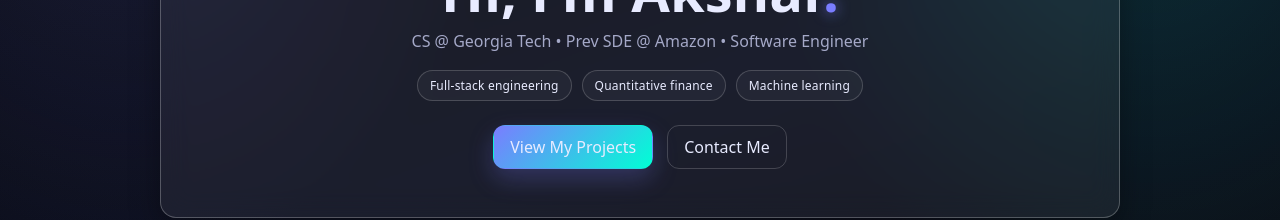
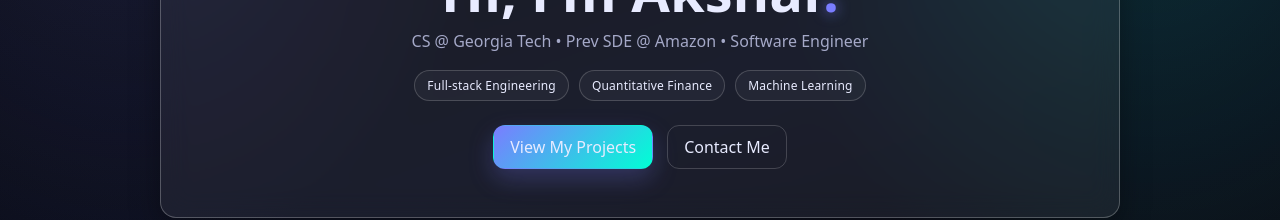
Before and after one commit to AksharRavichandran/AksharRavichandran.github.io, a React (Vite) app: page / in a window 1280 px wide. Shown: the part 294-514 px from the top of the page. Built offline with nearby package versions, Linux system fonts and the light colour scheme.

Commit message:
Text change

```diff
--- a/src/components/Hero.jsx
+++ b/src/components/Hero.jsx
@@ -19,9 +19,9 @@
           CS @ Georgia Tech • Prev SDE @ Amazon • Software Engineer
         </p>
         <div className="hero-pills">
-          <span className="pill">Full-stack engineering</span>
-          <span className="pill">Quantitative finance</span>
-          <span className="pill">Machine learning</span>
+          <span className="pill">Full-stack Engineering</span>
+          <span className="pill">Quantitative Finance</span>
+          <span className="pill">Machine Learning</span>
         </div>
         <div className="hero-cta">
           <a href="#projects" className="btn btn-primary">View My Projects</a>
```
